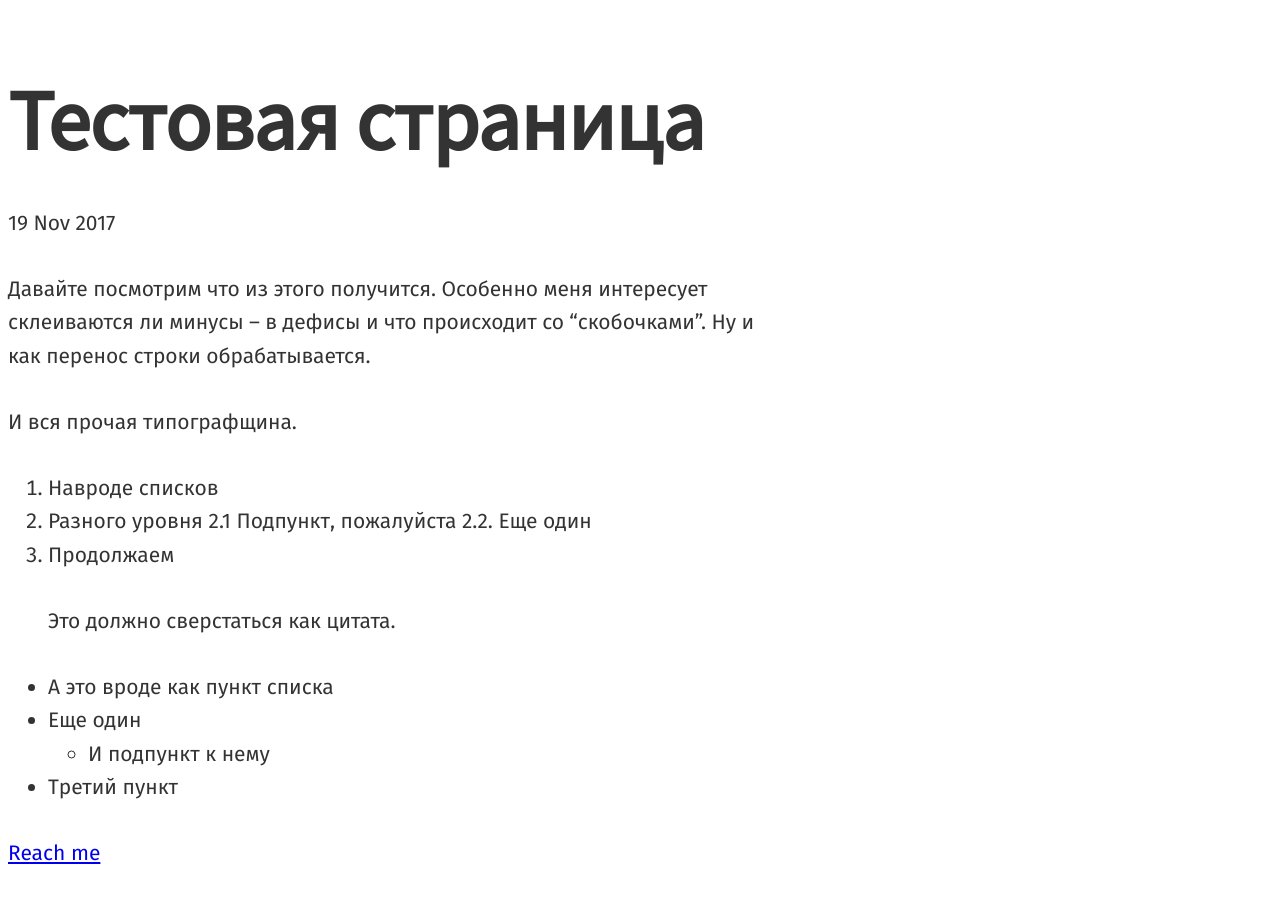
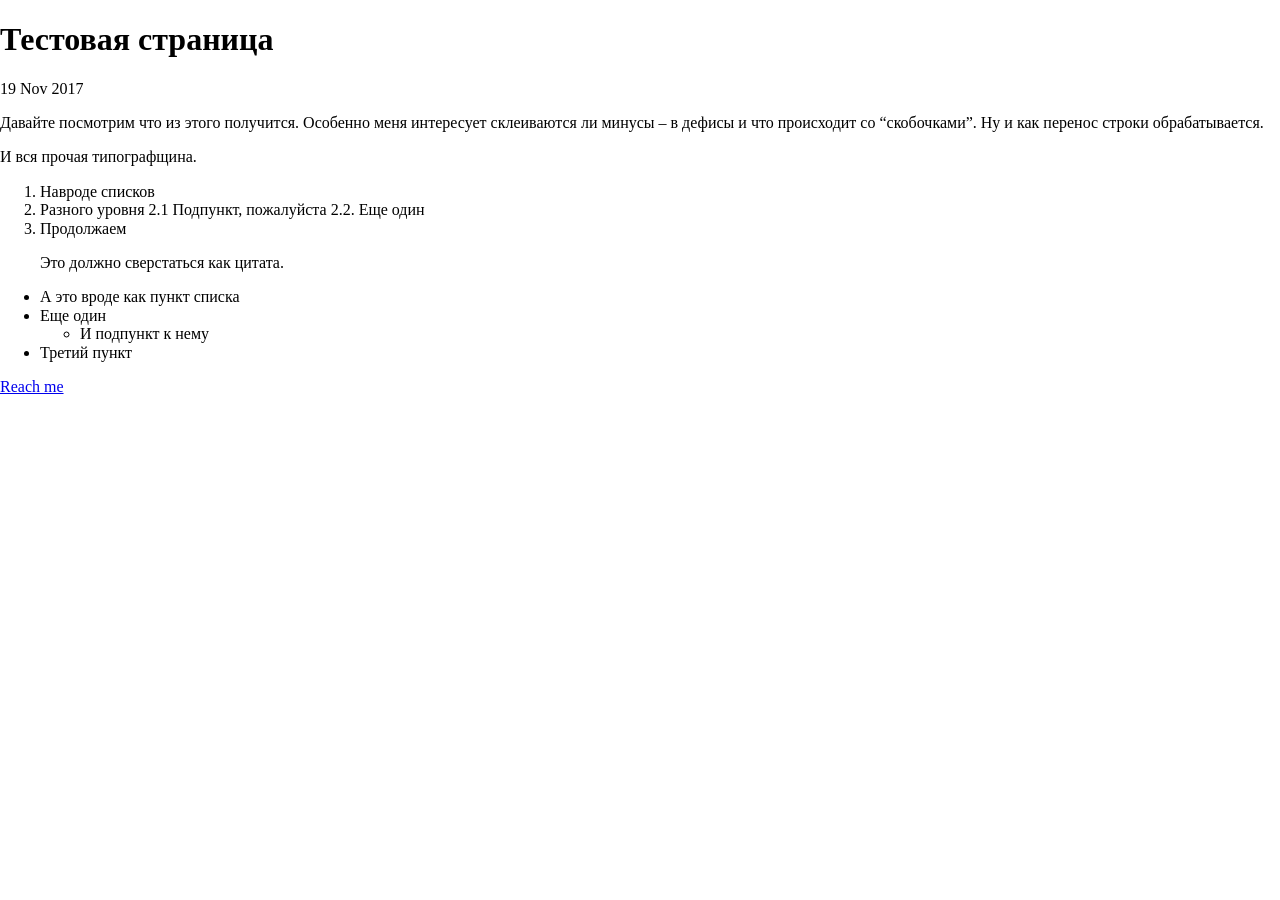
Before and after one commit to peaktop/peaktop.github.io, a Jekyll site: the page built from _posts/2017-11-19-first-post.md, in a window 1280 px wide. Built offline with Jekyll 4.4.1, drawn with Linux system fonts in a browser that asks for light colours.

Commit message:
Update default.html

```diff
--- a/_layouts/default.html
+++ b/_layouts/default.html
@@ -1,11 +1,8 @@
-<!DOCTYPE html>
-<html>
-	<head>
-		<title>{{ page.title }}</title>
-		<!-- link to main stylesheet -->
-		<link rel="stylesheet" type="text/css" href="/css/main.css">
+<!DOCTYPE html><html lang="ru"><meta charset="utf-8">
+	<title>{{ page.title }}</title>
+		<meta name="viewport" content="width=device-width, initial-scale=1">
+  		<link rel="stylesheet" href="https://unpkg.com/tachyons/css/tachyons.min.css">
 		<link href="https://fonts.googleapis.com/css?family=Fira+Sans|Source+Sans+Pro&amp;subset=cyrillic" rel="stylesheet">
-	</head>
 	<body>
 		<article>
 			{{ content }}
```
